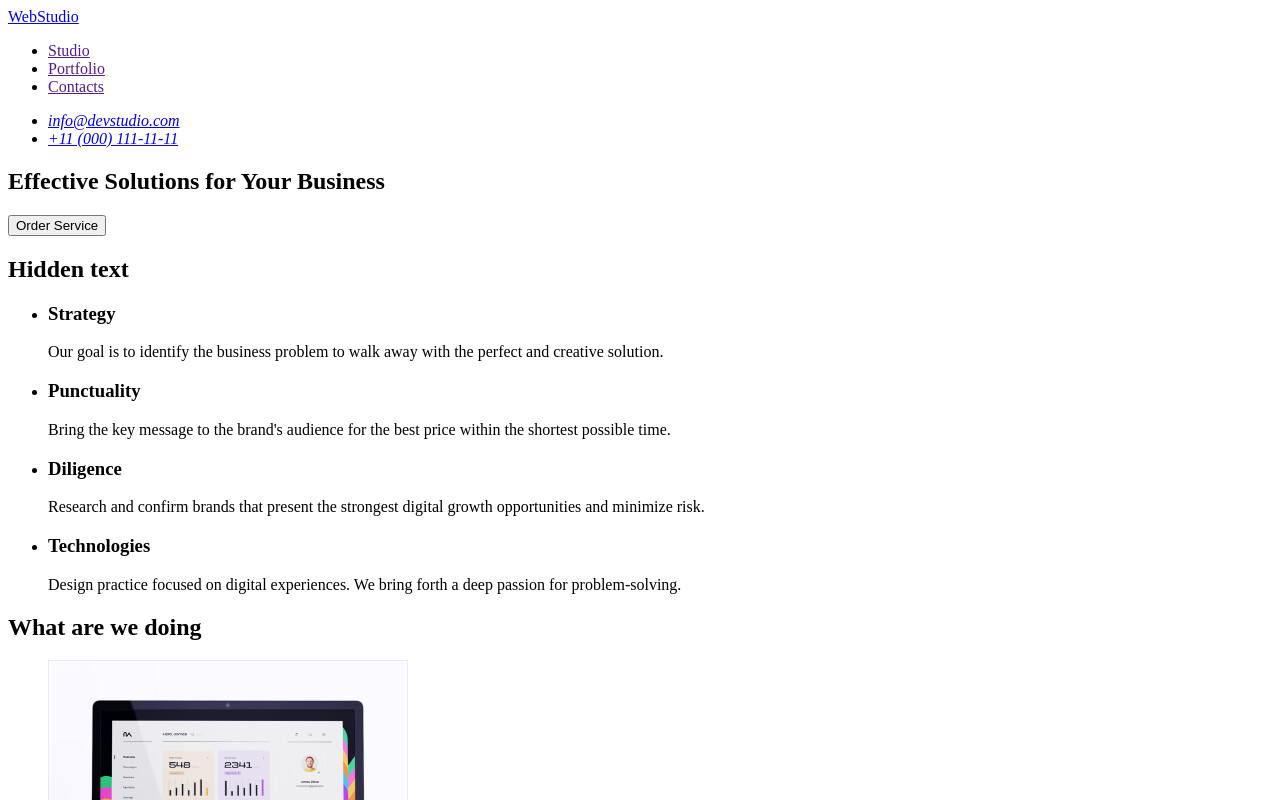
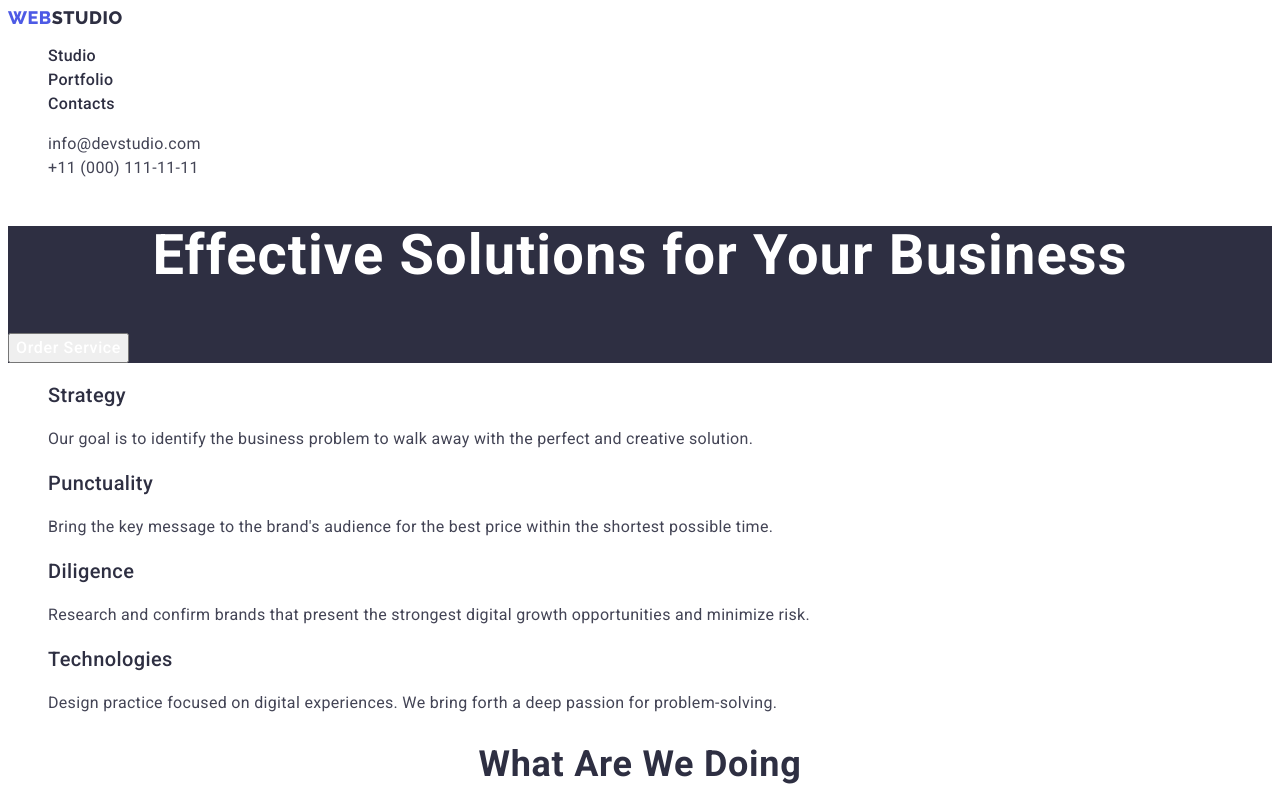
Before and after one commit to bestalexlogin/goit-markup-hw-02, a plain HTML site: page index.html in a window 1280 px wide. Shown: the top 800 px of the page. Drawn offline with Linux system fonts and the light colour scheme.

Commit message:
css on index

```diff
--- /dev/null
+++ b/css/styles.css
@@ -0,0 +1,242 @@
+/*Main styles*/
+
+body {
+  font-family: "Roboto", sans-serif;
+  color: var(--slate);
+  background-color: #ffffff;
+}
+
+:root {
+  --navyblue: #2e2f42;
+  --iris: #4d5ae5;
+  --white: #fff;
+  --ocean: #404bbf;
+  --green: #31d0aa;
+  --slate: #434455;
+  --lightslate: #8e8f99;
+  --cornflower: #e7e9fc;
+  --cloud: #f4f4fd;
+  --navybluemodal: #2e2f42;
+  --grey: #2e2f42;
+  --dairy: #fcfcfc;
+  --fontlogo: "Raleway", serif;
+}
+
+.visually-hidden {
+  position: absolute;
+  width: 1px;
+  height: 1px;
+  margin: -1px;
+  border: 0;
+  padding: 0;
+
+  white-space: nowrap;
+  clip-path: inset(100%);
+  clip: rect(0 0 0 0);
+  overflow: hidden;
+}
+
+/*
+a{
+  text-decoration: none;
+}
+
+ul{
+  list-style: none;
+}
+*/
+
+/*Header styles*/
+
+.page-logo {
+  color: var(--navyblue);
+  font-family: var(--fontlogo);
+  font-size: 18px;
+  font-weight: 800;
+  line-height: 1.11;
+  letter-spacing: 0.03em;
+  text-transform: uppercase;
+}
+
+.page-logo-color {
+  color: var(--iris);
+}
+
+.link {
+  text-decoration: none;
+}
+
+.list {
+  list-style-type: none;
+}
+
+.header-menu-link {
+  color: var(--navyblue);
+  font-size: 16px;
+  font-weight: 500;
+  line-height: 1.5;
+  letter-spacing: 0.02em;
+}
+
+.header-menu-link:hover,
+.header-menu-link:focus {
+  color: var(--ocean);
+}
+
+.header-contacts-link {
+  color: var(--slate);
+  font-size: 16px;
+  font-style: normal;
+  line-height: 1.5;
+  letter-spacing: 0.02em;
+}
+
+.header-contacts-link:hover,
+.header-contacts-link:focus {
+  color: var(--ocean);
+}
+
+/*Page-main styles*/
+
+/*Main banner Section 1*/
+.main-banner {
+  background-color: var(--navyblue);
+}
+
+.main-banner-title {
+  color: var(--white);
+  /* Header 1 */
+  text-align: center;
+  font-size: 56px;
+  font-weight: 700;
+  line-height: 1.07;
+  letter-spacing: 0.02em;
+}
+
+.main-banner-button {
+  color: var(--white);
+  font-family: inherit;
+  font-size: 16px;
+  font-weight: 500;
+  line-height: 1.5;
+  letter-spacing: 0.04em;
+  cursor: pointer;
+  /*
+  border-radius: 4px;
+  background: var(--iris);
+  box-shadow: 0px 4px 4px 0px rgba(0, 0, 0, 0.15);
+*/
+}
+
+/*Advantages Section 2*/
+.section-advatages {
+}
+.advantages-list {
+}
+.advantages-item {
+}
+.advantages-subtitle {
+  color: var(--navyblue);
+  /* Header 3 */
+  font-size: 20px;
+  font-weight: 500;
+  line-height: 1.2;
+  letter-spacing: 0.02em;
+}
+.advantages-text {
+  color: var(--slate);
+  font-size: 16px;
+  line-height: 1.5;
+  letter-spacing: 0.02em;
+}
+
+/*Our job Section 3*/
+.section-about {
+}
+
+.section-about-title {
+  color: var(--navyblue);
+  text-align: center;
+  /* Header 2 */
+  font-size: 36px;
+  font-weight: 700;
+  line-height: 1.11;
+  letter-spacing: 0.02em;
+  text-transform: capitalize;
+}
+
+.section-about-list {
+}
+.section-about-item {
+}
+
+/*Team Section 4*/
+.section-team {
+  background: var(--cloud);
+}
+
+.section-team-title {
+  color: var(--navyblue);
+  text-align: center;
+  /* Header 2 */
+  font-size: 36px;
+  font-weight: 700;
+  line-height: 1.11;
+  letter-spacing: 0.02em;
+  text-transform: capitalize;
+}
+
+.section-team-list {
+}
+
+.section-team-item {
+  border-radius: 0px 0px 4px 4px;
+  background: var(--white);
+  box-shadow: 0px 2px 1px 0px rgba(46, 47, 66, 0.08),
+    0px 1px 1px 0px rgba(46, 47, 66, 0.16),
+    0px 1px 6px 0px rgba(46, 47, 66, 0.08);
+}
+
+.section-team-subtitle {
+  color: var(--navyblue);
+  text-align: center;
+  /* Header 3 */
+  font-size: 20px;
+  font-weight: 500;
+  line-height: 1.2;
+  letter-spacing: 0.02em;
+}
+
+.section-team-text {
+  color: var(--slate);
+  text-align: center;
+  font-size: 16px;
+  line-height: 1.5;
+  letter-spacing: 0.02em;
+}
+
+/*Footer Section 5*/
+.page-footer {
+  background: var(--navyblue);
+}
+
+.page-footer-logo {
+  color: var(--cloud);
+  font-family: var(--fontlogo);
+  font-size: 18px;
+  font-weight: 800;
+  line-height: 1.17;
+  letter-spacing: 0.03em;
+  text-transform: uppercase;
+}
+
+.footer-logo-color {
+  color: var(--iris);
+}
+
+.page-footer-text {
+  color: var(--cloud);
+  font-size: 16px;
+  line-height: 1.5;
+  letter-spacing: 0.02em;
+}
--- a/index.html
+++ b/index.html
@@ -3,66 +3,99 @@
   <head>
     <meta charset="UTF-8" />
     <meta name="viewport" content="width=device-width, initial-scale=1.0" />
-    <title>Web Studio - goIT homework-1</title>
+    <title>Web Studio - goIT homework-2</title>
+    <link rel="preconnect" href="https://fonts.googleapis.com" />
+    <link rel="preconnect" href="https://fonts.gstatic.com" crossorigin />
+    <link
+      href="https://fonts.googleapis.com/css2?family=Raleway:wght@800&family=Roboto:wght@400;500;700;900&display=swap"
+      rel="stylesheet"
+    />
+    <link rel="stylesheet" href="./css/styles.css" />
   </head>
   <body>
-    <header>
-      <nav>
+    <header class="page-header">
+      <!--Navigation-->
+      <nav class="header-navigation">
         <!--Logo site-->
-        <a href="./index.html">WebStudio</a>
+        <a class="page-logo link" href="./index.html">
+          <span class="page-logo-color">Web</span>Studio
+        </a>
 
-        <!--Navigation-->
-        <ul>
-          <li><a href="">Studio</a></li>
-          <li><a href="">Portfolio</a></li>
-          <li><a href="">Contacts</a></li>
+        <ul class="header-menu-list list">
+          <li class="header-menu-item">
+            <a class="header-menu-link link" href="./index.html" target="_self">
+              Studio
+            </a>
+          </li>
+          <li class="header-menu-item">
+            <a
+              class="header-menu-link link"
+              href="./portfolio.html"
+              target="_self"
+            >
+              Portfolio
+            </a>
+          </li>
+          <li class="header-menu-item">
+            <a class="header-menu-link link" href="">Contacts</a>
+          </li>
         </ul>
       </nav>
 
       <!--Contact-->
-      <address>
-        <ul>
-          <li><a href="mailto:info@devstudio.com">info@devstudio.com</a></li>
-          <li><a href="tel:+110001111111">+11 (000) 111-11-11</a></li>
+      <address class="header-contacts">
+        <ul class="header-contacts-list list">
+          <li class="header-contacts-item">
+            <a
+              class="header-contacts-link link"
+              href="mailto:info@devstudio.com"
+              >info@devstudio.com
+            </a>
+          </li>
+          <li class="header-contacts-item">
+            <a class="header-contacts-link link" href="tel:+110001111111"
+              >+11 (000) 111-11-11
+            </a>
+          </li>
         </ul>
       </address>
     </header>
 
-    <main>
-      <!--Main banner-->
-      <section>
-        <h1>Effective Solutions for Your Business</h1>
-        <button type="button">Order Service</button>
+    <main class="page-main">
+      <!--Main banner Section 1-->
+      <section class="main-banner">
+        <h1 class="main-banner-title">Effective Solutions for Your Business</h1>
+        <button class="main-banner-button" type="button">Order Service</button>
       </section>
 
-      <!--Advantages-->
-      <section>
-        <h2>Hidden text</h2>
-        <ul>
-          <li>
-            <h3>Strategy</h3>
-            <p>
+      <!--Advantages Section 2-->
+      <section class="section-advatages">
+        <h2 class="visually-hidden">Advantages</h2>
+        <ul class="advantages-list list">
+          <li class="advantages-item">
+            <h3 class="advantages-subtitle">Strategy</h3>
+            <p class="advantages-text">
               Our goal is to identify the business problem to walk away with the
               perfect and creative solution.
             </p>
           </li>
-          <li>
-            <h3>Punctuality</h3>
-            <p>
+          <li class="advantages-item">
+            <h3 class="advantages-subtitle">Punctuality</h3>
+            <p class="advantages-text">
               Bring the key message to the brand's audience for the best price
               within the shortest possible time.
             </p>
           </li>
-          <li>
-            <h3>Diligence</h3>
-            <p>
+          <li class="advantages-item">
+            <h3 class="advantages-subtitle">Diligence</h3>
+            <p class="advantages-text">
               Research and confirm brands that present the strongest digital
               growth opportunities and minimize risk.
             </p>
           </li>
-          <li>
-            <h3>Technologies</h3>
-            <p>
+          <li class="advantages-item">
+            <h3 class="advantages-subtitle">Technologies</h3>
+            <p class="advantages-text">
               Design practice focused on digital experiences. We bring forth a
               deep passion for problem-solving.
             </p>
@@ -70,11 +103,11 @@
         </ul>
       </section>
 
-      <!--Our job-->
-      <section>
-        <h2>What are we doing</h2>
-        <ul>
-          <li>
+      <!--Our job Section 3-->
+      <section class="section-about">
+        <h2 class="section-about-title">What are we doing</h2>
+        <ul class="section-about-list list">
+          <li class="section-about-item">
             <img
               src="./images/work-img-1.jpg"
               alt="PC monitor"
@@ -82,7 +115,7 @@
               height="300"
             />
           </li>
-          <li>
+          <li class="section-about-item">
             <img
               src="./images/work-img-2.jpg"
               alt="Mobile app"
@@ -90,7 +123,7 @@
               height="300"
             />
           </li>
-          <li>
+          <li class="section-about-item">
             <img
               src="./images/work-img-3.jpg"
               alt="Telephone and computer"
@@ -101,58 +134,62 @@
         </ul>
       </section>
 
-      <!--Team-->
-      <section>
-        <h2>Our Team</h2>
-        <ul>
-          <li>
+      <!--Team Section 4-->
+      <section class="section-team">
+        <h2 class="section-team-title">Our Team</h2>
+        <ul class="section-team-list list">
+          <li class="section-team-item">
             <img
               src="./images/teammate-1.jpg"
               alt="Teammate Mark Guerrero"
               width="264"
               height="260"
             />
-            <h3>Mark Guerrero</h3>
-            <p>Product Designer</p>
+            <h3 class="section-team-subtitle">Mark Guerrero</h3>
+            <p class="section-team-text">Product Designer</p>
           </li>
-          <li>
+          <li class="section-team-item">
             <img
               src="./images/teammate-2.jpg"
               alt="Teammate Tom Ford"
               width="264"
               height="260"
             />
-            <h3>Tom Ford</h3>
-            <p>Frontend Developer</p>
+            <h3 class="section-team-subtitle">Tom Ford</h3>
+            <p class="section-team-text">Frontend Developer</p>
           </li>
-          <li>
+          <li class="section-team-item">
             <img
               src="./images/teammate-3.jpg"
               alt="Teammate Camila Garcia"
               width="264"
               height="260"
             />
-            <h3>Camila Garcia</h3>
-            <p>Marketing</p>
+            <h3 class="section-team-subtitle">Camila Garcia</h3>
+            <p class="section-team-text">Marketing</p>
           </li>
-          <li>
+          <li class="section-team-item">
             <img
               src="./images/teammate-4.jpg"
               alt="Teammate Daniel Wilson"
               width="264"
               height="260"
             />
-            <h3>Daniel Wilson</h3>
-            <p>UI Designer</p>
+            <h3 class="section-team-subtitle">Daniel Wilson</h3>
+            <p class="section-team-text">UI Designer</p>
           </li>
         </ul>
       </section>
     </main>
 
-    <footer>
-      <!--Logo site in footer-->
-      <a href="./index.html">WebStudio</a>
-      <p>
+    <!--Footer Section 5-->
+    <footer class="page-footer">
+      <!--Logo footer-->
+      <a class="page-footer-logo link" href="./index.html"
+        ><span class="footer-logo-color">Web</span>Studio</a
+      >
+
+      <p class="page-footer-text">
         Increase the flow of customers and sales for your business with digital
         marketing & growth solutions.
       </p>
```
Also changed, not shown: portfolio.html (added, +9 -0 lines).
